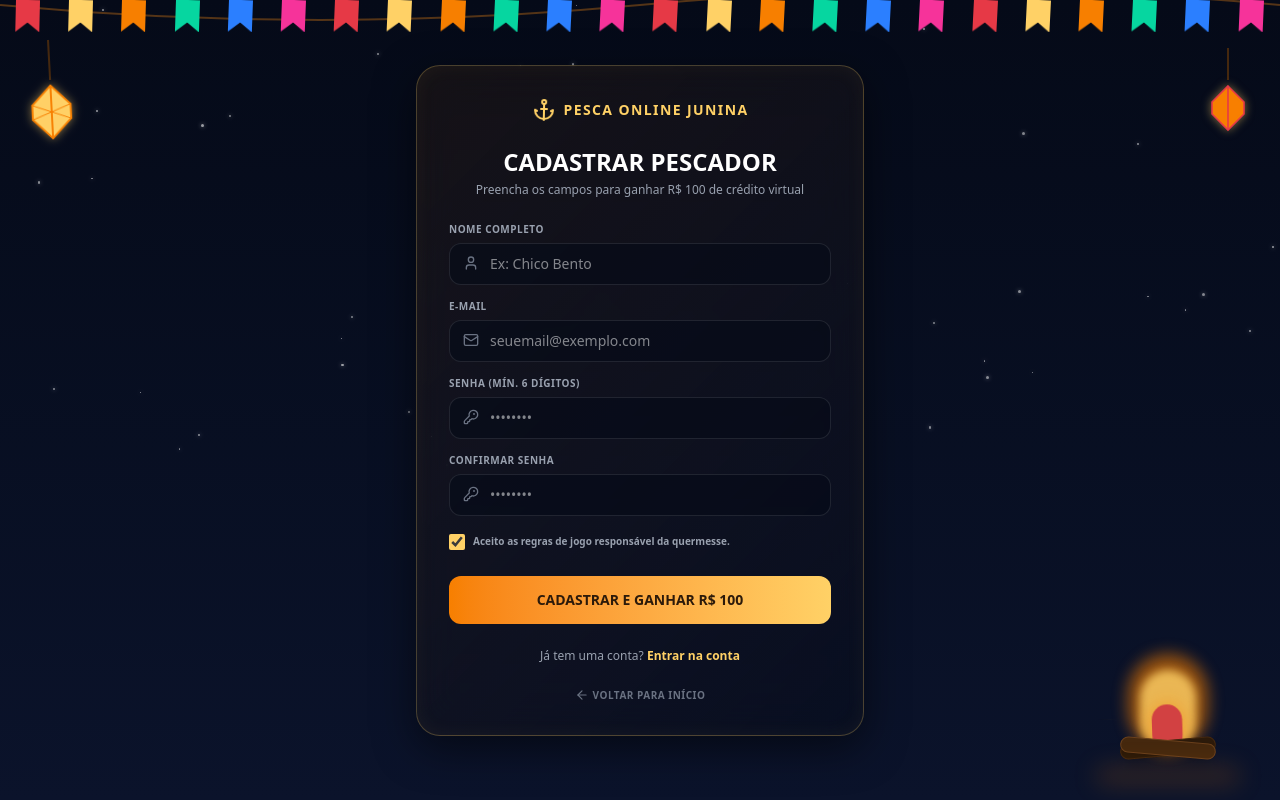
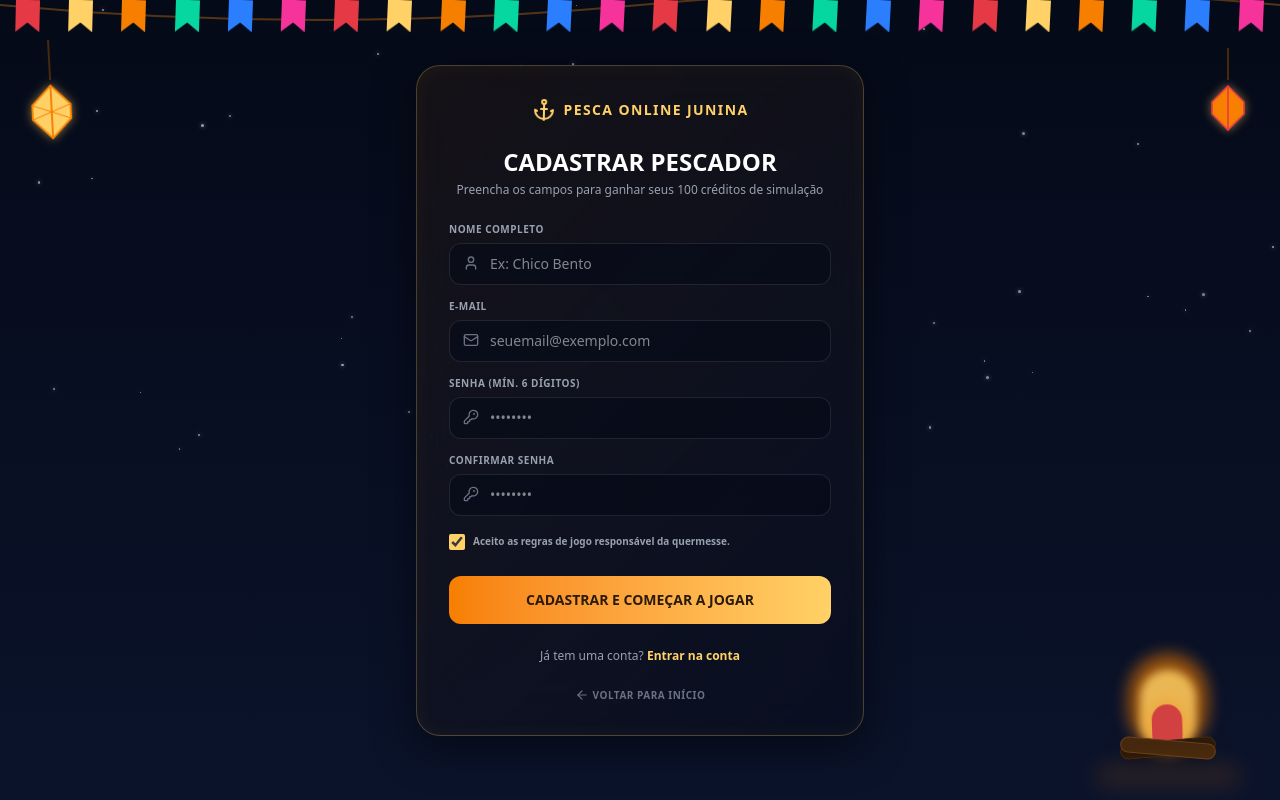
Before and after one commit to diseguro20/PESCA-JUNINA, a Next.js app: page /signup in a window 1280 px wide. Built offline with nearby package versions, Linux system fonts and the light colour scheme; no server answers.

Commit message:
chore: remove financial and money terms on landing/signup pages for meta ads compliance

```diff
--- a/src/app/page.tsx
+++ b/src/app/page.tsx
@@ -60,7 +60,7 @@ export default function Home() {
 
         <p className="max-w-2xl text-base md:text-xl text-gray-300 font-bold leading-relaxed mb-10 text-shadow">
           A clássica pescaria de quermesse brasileira de um jeito premium, moderno e 100% online.
-          Cadastre-se hoje e <span className="text-junina-gold font-extrabold underline decoration-junina-orange decoration-2">ganhe R$ 100,00</span> em créditos de demonstração para fisgar os maiores prêmios do lago caipira!
+          Cadastre-se hoje e <span className="text-junina-gold font-extrabold underline decoration-junina-orange decoration-2">ganhe 100 créditos</span> de simulação para fisgar os maiores peixes do lago caipira!
         </p>
 
         {/* BOTÕES DE CHAMADA DE AÇÃO (CTA) */}
@@ -69,7 +69,7 @@ export default function Home() {
             href="/signup"
             className="flex-1 py-4 bg-gradient-to-r from-junina-orange via-junina-gold to-junina-orange text-junina-wood-dark font-black rounded-2xl shadow-xl hover:shadow-junina-gold/30 hover:brightness-105 active:scale-[0.98] transition-all flex items-center justify-center gap-2 text-sm md:text-base neon-border-gold cursor-pointer"
           >
-            CADASTRE-SE E GANHE R$ 100 <ArrowRight className="w-5 h-5" />
+            JOGAR GRÁTIS AGORA <ArrowRight className="w-5 h-5" />
           </Link>
           <Link
             href="/login"
@@ -87,9 +87,9 @@ export default function Home() {
             <div className="w-12 h-12 rounded-2xl bg-junina-gold/10 flex items-center justify-center text-junina-gold shadow">
               <Coins className="w-6 h-6" />
             </div>
-            <h3 className="text-lg font-extrabold text-white">Carteira Virtual Inteligente</h3>
+            <h3 className="text-lg font-extrabold text-white">Painel de Conquistas & Pontos</h3>
             <p className="text-sm text-gray-400 leading-relaxed font-semibold">
-              Monitore seu saldo disponível e acompanhe saques pendentes com total clareza. Preparado para futuras integrações de pagamento automático.
+              Acompanhe seu saldo de pontos, recordes de tamanho de peixe e estatísticas de pescaria em tempo real com total clareza.
             </p>
           </div>
 
@@ -111,7 +111,7 @@ export default function Home() {
             </div>
             <h3 className="text-lg font-extrabold text-white">Segurança de Ponta</h3>
             <p className="text-sm text-gray-400 leading-relaxed font-semibold">
-              Nada de processamento no lado do cliente. Todos os cálculos de saldo, sorteios de peixes e auditorias ocorrem de forma encriptada no backend.
+              Nada de processamento no lado do cliente. Todos os cálculos de pontuação, sorteios de peixes e validações ocorrem de forma segura no servidor.
             </p>
           </div>
 
--- a/src/app/signup/page.tsx
+++ b/src/app/signup/page.tsx
@@ -68,7 +68,7 @@ export default function SignupPage() {
           </div>
 
           <h2 className="text-2xl font-black text-white text-center mb-1">CADASTRAR PESCADOR</h2>
-          <p className="text-gray-400 text-xs text-center mb-6">Preencha os campos para ganhar R$ 100 de crédito virtual</p>
+          <p className="text-gray-400 text-xs text-center mb-6">Preencha os campos para ganhar seus 100 créditos de simulação</p>
 
           {/* Banner de erro */}
           {error && (
@@ -155,7 +155,7 @@ export default function SignupPage() {
               disabled={submitting}
               className="w-full py-3.5 bg-gradient-to-r from-junina-orange to-junina-gold text-junina-wood-dark font-black rounded-xl hover:brightness-105 active:scale-[0.98] transition-all flex items-center justify-center gap-2 text-sm mt-3"
             >
-              {submitting ? 'CADASRANDO...' : 'CADASTRAR E GANHAR R$ 100'}
+              {submitting ? 'CADASTRANDO...' : 'CADASTRAR E COMEÇAR A JOGAR'}
             </button>
           </form>
 
```
